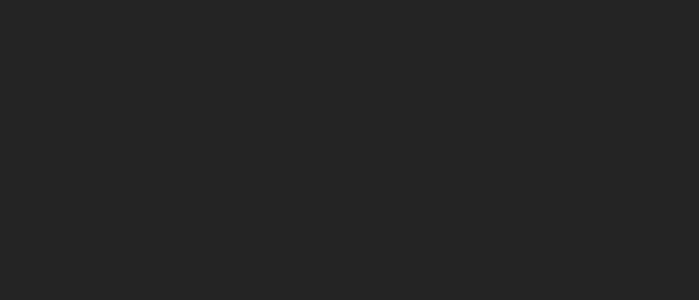
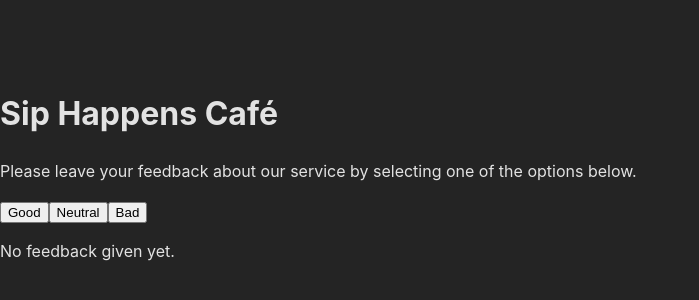
Before and after one commit to Alex9464/goit-react-hw-02, a React (Vite) app: page / in a window 1280 px wide. Shown: the part 226-526 px from the top of the page, without its empty margins (0-699 px from the left). Built offline with nearby package versions, Linux system fonts and the light colour scheme.

Commit message:
add feedback counter

```diff
--- a/src/App.jsx
+++ b/src/App.jsx
@@ -1,5 +1,58 @@
+import React, { useState } from 'react';
+
 const App = () => {
-  return
-}
+  const [feedback, setFeedback] = useState({
+    good: 0,
+    neutral: 0,
+    bad: 0,
+  });
 
+  const updateFeedback = (feedbackType) => {
+    setFeedback((prevFeedback) => ({
+      ...prevFeedback,
+      [feedbackType]: prevFeedback[feedbackType] + 1,
+    }));
+  };
+
+  const totalFeedback = feedback.good + feedback.neutral + feedback.bad;
+
+  return (
+    <div>
+      <h1>Sip Happens Café</h1>
+      <p>Please leave your feedback about our service by selecting one of the options below.</p>
+      <Options updateFeedback={updateFeedback} />
+      {totalFeedback > 0 ? (
+        <Feedback feedback={feedback} totalFeedback={totalFeedback} />
+      ) : (
+        <Notification message="No feedback given yet." />
+      )}
+    </div>
+  );
+};
+
+const Options = ({ updateFeedback }) => {
+  return (
+    <div>
+      <button onClick={() => updateFeedback("good")}>Good</button>
+      <button onClick={() => updateFeedback("neutral")}>Neutral</button>
+      <button onClick={() => updateFeedback("bad")}>Bad</button>
+    </div>
+  );
+};
+
+const Notification = ({ message }) => {
+  return <p>{message}</p>;
+};
+
+const Feedback = ({ feedback, totalFeedback }) => {
+  return (
+    <div>
+      <h2>Feedback Summary</h2>
+      <p>Good: {feedback.good}</p>
+      <p>Neutral: {feedback.neutral}</p>
+      <p>Bad: {feedback.bad}</p>
+      <p>Total Feedback: {totalFeedback}</p>
+    </div>
+  );
+};
 export default App
```
